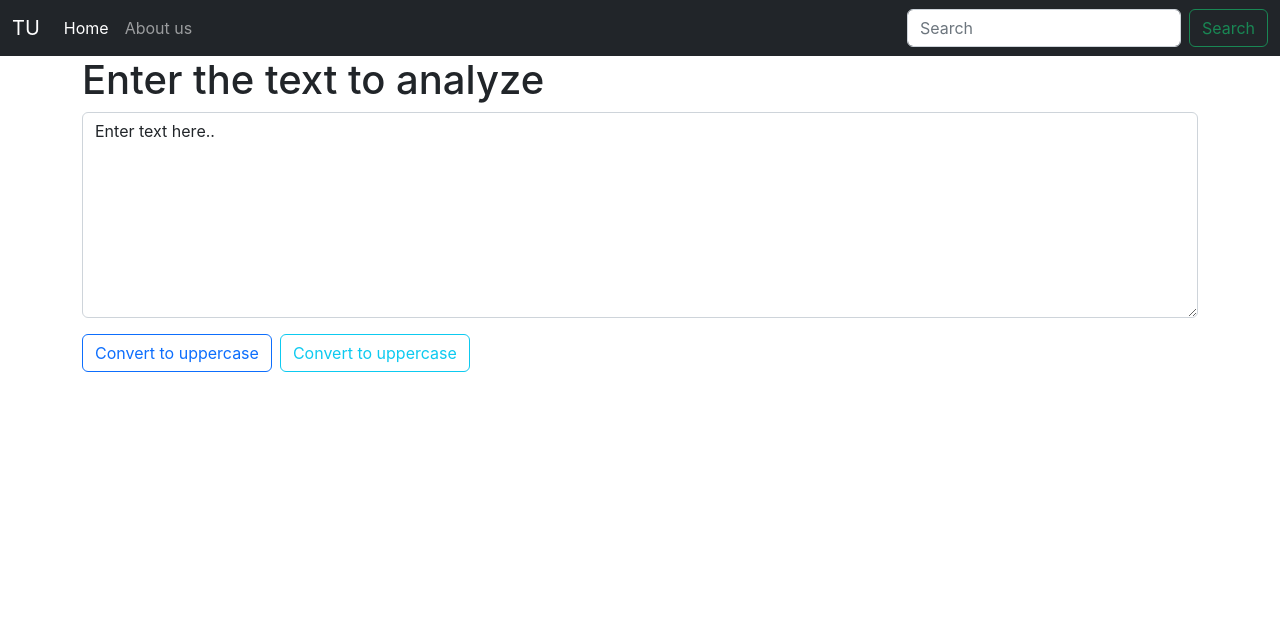
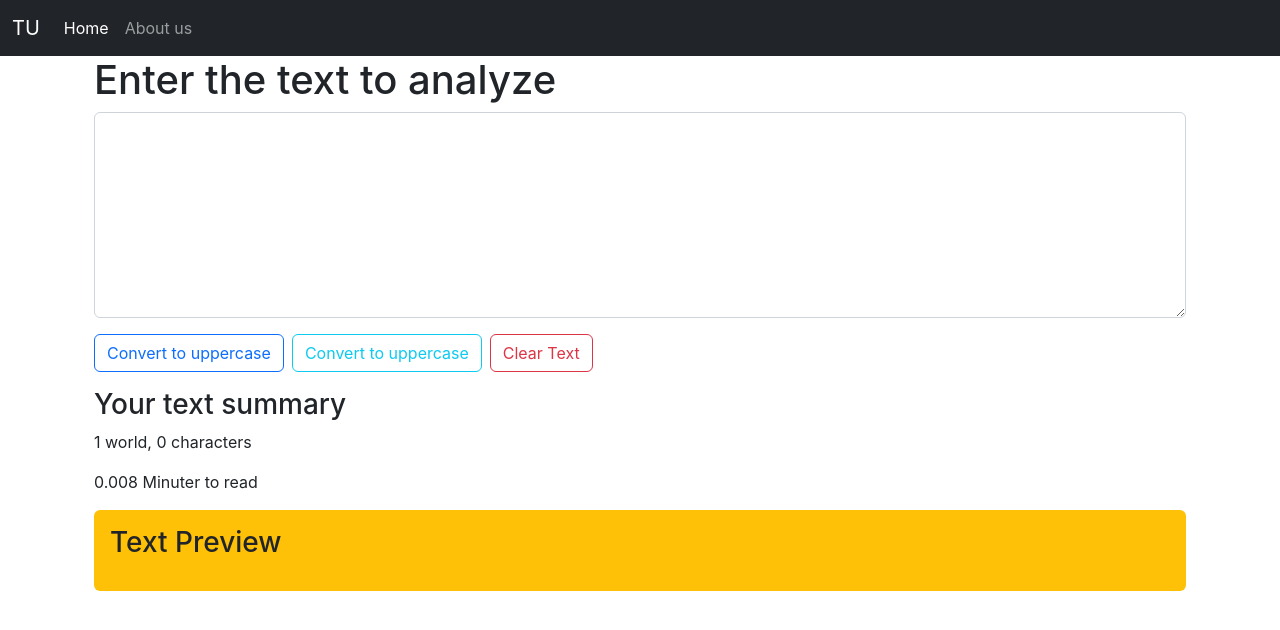
Before and after one commit to yashpatel-py/textutils-react, a React (Create React App) app: page / in a window 1280 px wide. Shown: the top 630 px of the page. Built offline with nearby package versions, Linux system fonts and the light colour scheme.

Commit message:
Added clear text

```diff
--- a/src/components/Navbar.js
+++ b/src/components/Navbar.js
@@ -19,10 +19,6 @@ export default function Navbar(props) {
                             <a className="nav-link" href="/">{props.aboutText}</a>
                         </li>
                     </ul>
-                    <form className="d-flex" role="search">
-                        <input className="form-control me-2" type="search" placeholder="Search" aria-label="Search" />
-                        <button className="btn btn-outline-success" type="submit">Search</button>
-                    </form>
                 </div>
             </div>
         </nav>
--- a/src/components/TextForm.js
+++ b/src/components/TextForm.js
@@ -4,14 +4,17 @@ import React, {useState} from 'react'
 export default function TextForm(props) {
     // This is the text for uppar case text to lower case
     const handleDownClick = () => {
-        // console.log('Lower case button was clicked' + text)
         let newText = text.toLowerCase()
         setText(newText)
     }
 
+    const handleClearText = () => {
+        let clearText = ''
+        setText(clearText)
+    }
+
     // This is a finction for converting lower case to uppaercase
     const handleUpClick = () => {
-        // console.log('Uppaer case button was clicked' + text)
         let newText = text.toUpperCase()
         setText(newText)
     }
@@ -23,10 +26,11 @@ export default function TextForm(props) {
     }
 
 
-    const [text, setText] = useState('Enter text here..');
+    const [text, setText] = useState('');
 
     return (
-        <div>
+        <>
+        <div className='container'>
             <h1>{props.heading}</h1>
             <div className="mb-3">
                 <textarea className="form-control" value={text} onChange={handleOnChange} id="myBox" rows="8"></textarea>
@@ -35,7 +39,20 @@ export default function TextForm(props) {
             <button className="btn btn-outline-primary me-2" onClick={handleUpClick} >Convert to uppercase</button>
 
             {/* Conver to lower case */}
-            <button className="btn btn-outline-info" onClick={handleDownClick} >Convert to uppercase</button>
+            <button className="btn btn-outline-info me-2" onClick={handleDownClick} >Convert to uppercase</button>
+
+            {/* Conver to lower case */}
+            <button className="btn btn-outline-danger me-2" onClick={handleClearText} >Clear Text</button>
         </div>
+        <div className="container my-3">
+            <h3>Your text summary</h3>
+            <p>{text.split(" ").length} world, {text.length} characters</p>
+            <p>{0.008 * text.split(" ").length} Minuter to read</p>
+            <div className="bg-warning rounded p-3">
+                <h3>Text Preview</h3>
+                <p>{text}</p>
+            </div>
+        </div>
+        </>
     )
 }
```
